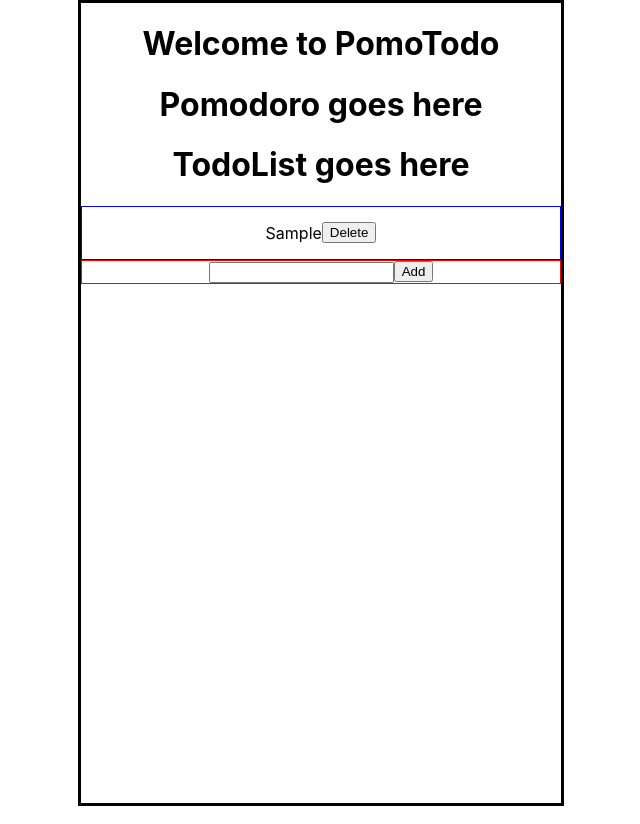
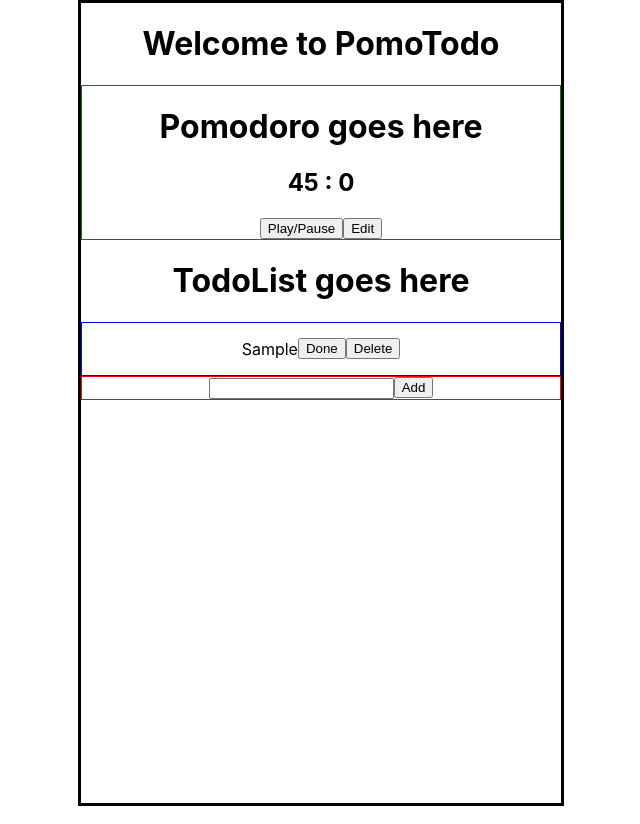
Before and after one commit to naznsan/pomotodo, a React (Create React App) app: page / in a window 1280 px wide. Both pictures are taken after typing "Sample" into the empty fields and a click on the button "Add". Shown: the whole page, without its empty margins (319-959 px from the left). Built offline with nearby package versions, Linux system fonts and the light colour scheme.

Commit message:
add dataflow between Pomodoro and PomodoroControls

```diff
--- /dev/null
+++ b/src/PomoTodo.css
@@ -0,0 +1,3 @@
+.PomoTodo {
+    height: 100%;
+}
--- a/src/PomoTodo.js
+++ b/src/PomoTodo.js
@@ -1,12 +1,9 @@
 import React, { Component } from "react";
 import Pomodoro from "./pomodoro/Pomodoro";
 import TodoList from "./todoList/TodoList";
+import "./PomoTodo.css";
 
 class PomoTodo extends Component {
-    constructor(props) {
-        super(props);
-    }
-
     render() {
         return (
             <div className="PomoTodo">
--- /dev/null
+++ b/src/pomodoro/Pomodoro.css
@@ -0,0 +1,3 @@
+.Pomodoro {
+    border: 1px solid green;
+}
--- a/src/pomodoro/Pomodoro.js
+++ b/src/pomodoro/Pomodoro.js
@@ -1,10 +1,41 @@
 import React, { Component } from "react";
+import PomodoroClock from "./PomodoroClock";
+import PomodoroControls from "./PomodoroControls";
+import "./Pomodoro.css";
 
 class Pomodoro extends Component {
+    constructor(props) {
+        super(props);
+        this.state = {
+            workTime: 45,
+            restTime: 15,
+            isPaused: true,
+        };
+        this.changeTime = this.changeTime.bind(this);
+    }
+
+    changeTime(newTime) {
+        this.setState({
+            workTime: newTime.workTime,
+            restTime: newTime.restTime,
+            isPaused: true,
+        });
+    }
+
     render() {
         return (
             <div className="Pomodoro">
                 <h1>Pomodoro goes here</h1>
+                <PomodoroClock
+                    workTime={this.state.workTime}
+                    restTime={this.state.restTime}
+                    isPaused={this.state.isPaused}
+                />
+                <PomodoroControls
+                    changeTime={this.changeTime}
+                    workTime={this.state.workTime}
+                    restTime={this.state.restTime}
+                />
             </div>
         );
     }
--- /dev/null
+++ b/src/pomodoro/PomodoroClock.js
@@ -0,0 +1,25 @@
+import React, { Component } from "react";
+
+class PomodoroClock extends Component {
+    static defaultProps = {
+        minutes: 45,
+        seconds: 0,
+        isPaused: true,
+    };
+
+    constructor(props) {
+        super(props);
+    }
+
+    render() {
+        return (
+            <div className="PomodoroClock">
+                <h2>
+                    {this.props.minutes} : {this.props.seconds}
+                </h2>
+            </div>
+        );
+    }
+}
+
+export default PomodoroClock;
--- /dev/null
+++ b/src/pomodoro/PomodoroControls.js
@@ -0,0 +1,63 @@
+import React, { Component } from "react";
+
+class PomodoroControls extends Component {
+    constructor(props) {
+        super(props);
+        this.state = {
+            workTime: 45,
+            restTime: 15,
+            isEditing: false,
+        };
+        this.toggleEdit = this.toggleEdit.bind(this);
+        this.handleChange = this.handleChange.bind(this);
+    }
+
+    toggleEdit(event) {
+        event.preventDefault();
+        this.props.changeTime(this.state);
+        this.setState({ ...this.state, isEditing: !this.state.isEditing });
+    }
+
+    handleChange(event) {
+        this.setState({
+            [event.target.name]: parseInt(event.target.value),
+        });
+    }
+
+    render() {
+        return (
+            <div className="PomodoroControls">
+                {this.state.isEditing ? (
+                    <form>
+                        <div>
+                            <label htmlFor="workTime">Work: </label>
+                            <input
+                                type="number"
+                                name="workTime"
+                                value={this.state.workTime}
+                                onChange={this.handleChange}
+                            ></input>
+                        </div>
+                        <div>
+                            <label htmlFor="restTime">Rest: </label>
+                            <input
+                                type="number"
+                                name="restTime"
+                                value={this.state.restTime}
+                                onChange={this.handleChange}
+                            ></input>
+                        </div>
+                        <button onClick={this.toggleEdit}>Submit</button>
+                    </form>
+                ) : (
+                    <div>
+                        <button>Play/Pause</button>
+                        <button onClick={this.toggleEdit}>Edit</button>
+                    </div>
+                )}
+            </div>
+        );
+    }
+}
+
+export default PomodoroControls;
--- a/src/todoList/NewTodoForm.js
+++ b/src/todoList/NewTodoForm.js
@@ -20,7 +20,7 @@ class NewTodoForm extends Component {
 
     handleSubmit(event) {
         event.preventDefault();
-        const newTodo = { ...this.state, id: uuid() };
+        const newTodo = { desc: this.state.desc, id: uuid(), done: false };
         this.props.addTodo(newTodo);
         this.setState({ desc: "" });
     }
--- a/src/todoList/Todo.js
+++ b/src/todoList/Todo.js
@@ -5,16 +5,29 @@ class Todo extends Component {
     constructor(props) {
         super(props);
         this.handleDelete = this.handleDelete.bind(this);
+        this.handleToggle = this.handleToggle.bind(this);
     }
 
     handleDelete(event) {
         this.props.removeTodo(this.props.id);
     }
 
+    handleToggle(event) {
+        this.props.toggleTodo(this.props.id);
+    }
+
     render() {
+        let doneStyle;
+        if (this.props.done) {
+            doneStyle = {
+                textDecoration: "line-through",
+                fontStyle: "italic",
+            };
+        }
         return (
             <div className="Todo">
-                <p>{this.props.desc}</p>
+                <p style={doneStyle}>{this.props.desc}</p>
+                <button onClick={this.handleToggle}>Done</button>
                 <button onClick={this.handleDelete}>Delete</button>
             </div>
         );
--- a/src/todoList/TodoList.js
+++ b/src/todoList/TodoList.js
@@ -10,6 +10,7 @@ class TodoList extends Component {
         };
         this.addTodo = this.addTodo.bind(this);
         this.removeTodo = this.removeTodo.bind(this);
+        this.toggleTodo = this.toggleTodo.bind(this);
     }
 
     addTodo(newTodo) {
@@ -22,6 +23,16 @@ class TodoList extends Component {
         });
     }
 
+    toggleTodo(doneTodoId) {
+        let newTodos = this.state.todos.map(todo => {
+            if (todo.id === doneTodoId) {
+                return { ...todo, done: !todo.done };
+            }
+            return todo;
+        });
+        this.setState({ todos: newTodos });
+    }
+
     render() {
         return (
             <div className="TodoList">
@@ -31,7 +42,9 @@ class TodoList extends Component {
                         desc={t.desc}
                         key={t.id}
                         id={t.id}
+                        done={t.done}
                         removeTodo={this.removeTodo}
+                        toggleTodo={this.toggleTodo}
                     />
                 ))}
                 <NewTodoForm addTodo={this.addTodo} />
```
